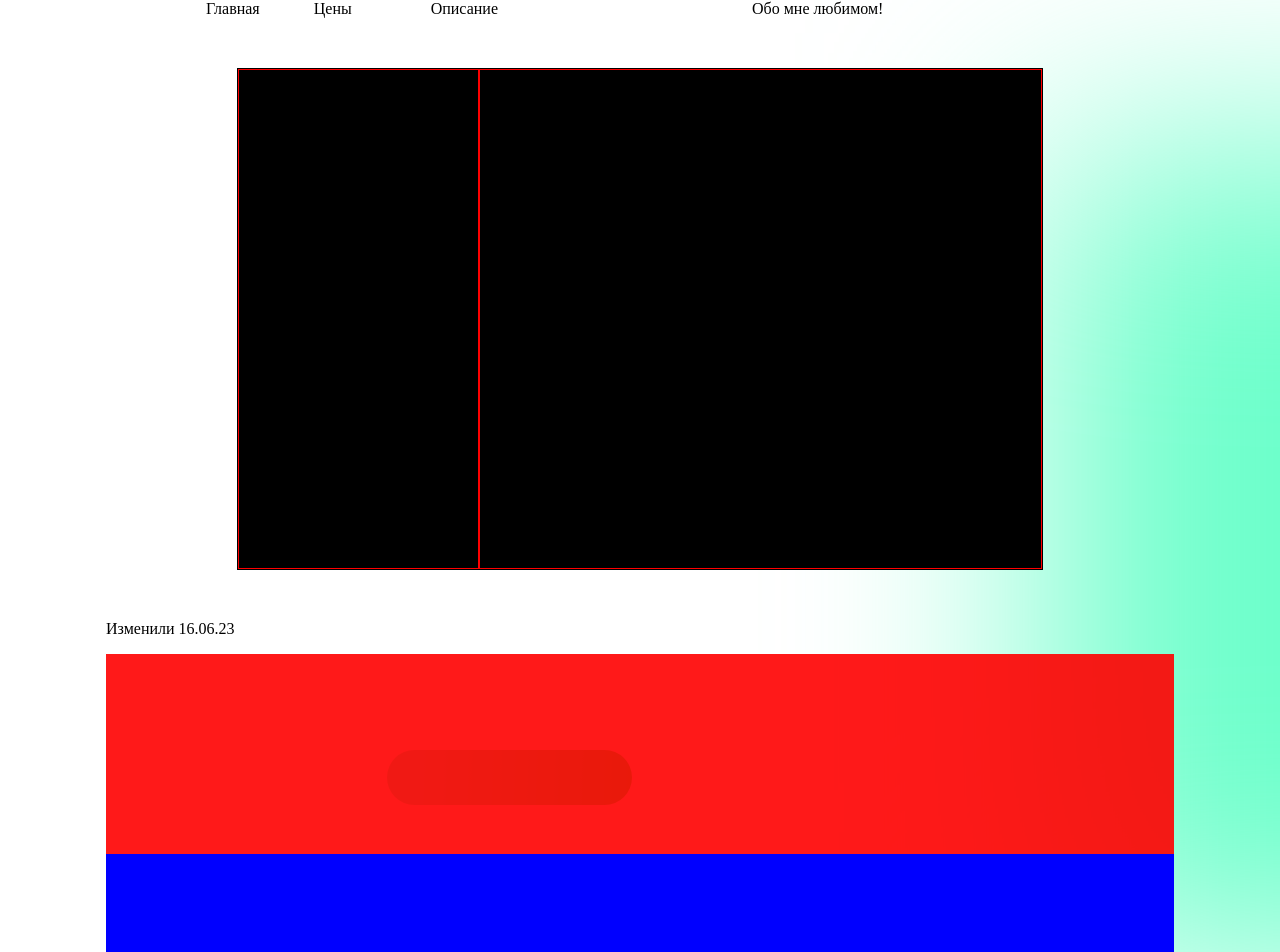
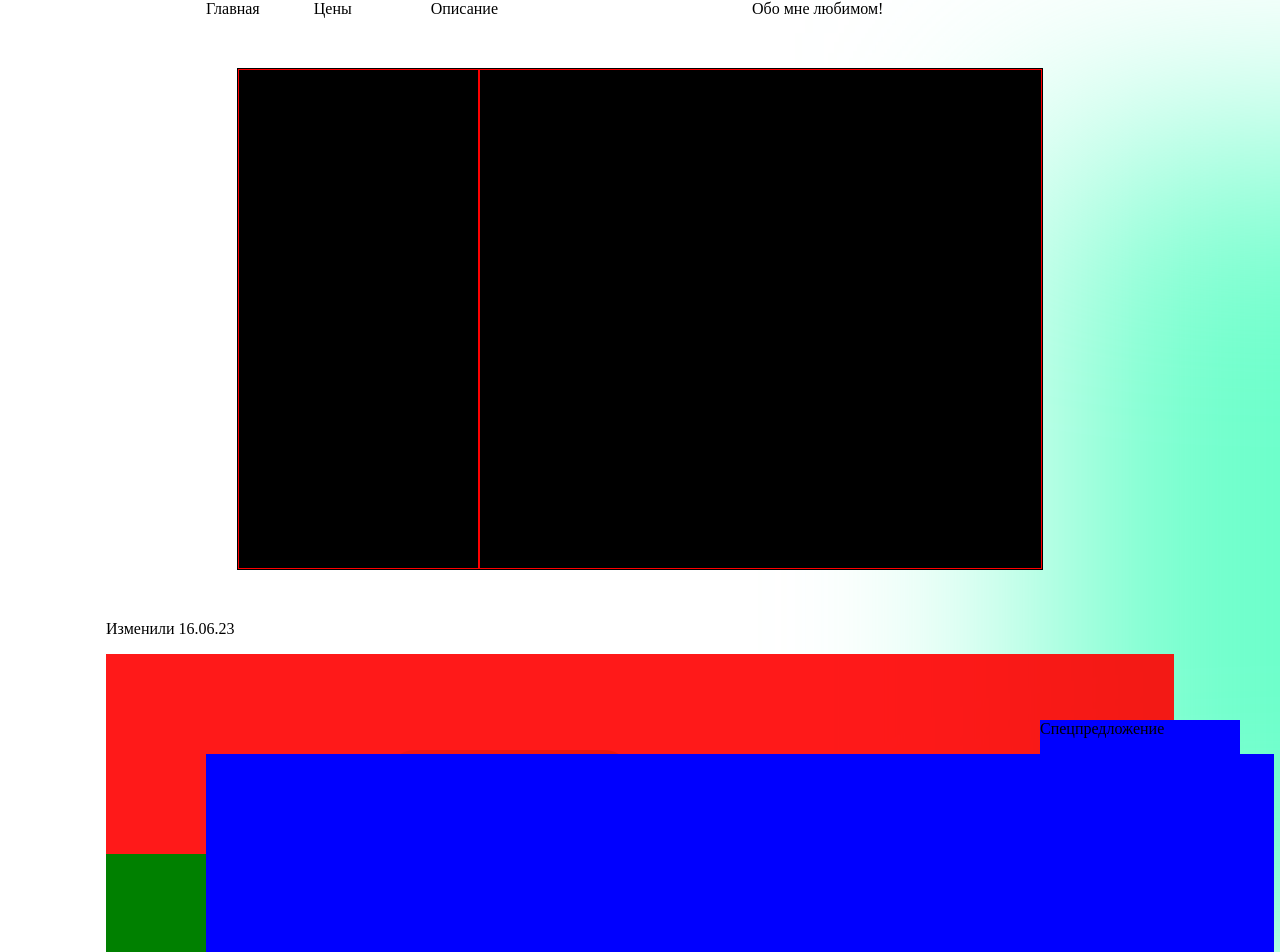
Before and after one commit to AndreiMedvedevSaratov/maxima4, a plain HTML site: page index.html in a window 1280 px wide. Shown: the top 952 px of the page. Drawn offline with Linux system fonts and the light colour scheme.

Commit message:
positions 27.06.23

```diff
--- a/index.html
+++ b/index.html
@@ -31,6 +31,8 @@
     <div class="position-item-2"></div>
     <div class="position-item-3"></div>
   </div>
+
+  <div class="position-item-4">Спецпредложение</div>
 </body>
 
 </html>
--- a/style.css
+++ b/style.css
@@ -1,6 +1,7 @@
 body {
   width: 1068px;
   margin: 0 auto;
+  /* position: relative; */
 }
 /* .nav-wrapper {
   display: flex;
@@ -72,6 +73,11 @@ body {
   z-index: -10;
 }
 
+.position-wrapper {
+  position: relative;
+  /* left: 500px; */
+}
+
 .position-item-1,
 .position-item-2,
 .position-item-3 {
@@ -86,9 +92,10 @@ body {
 }
 
 .position-item-2 {
-  /* position: relative; */
-  top: 30px;
-  left: 50px;
+  position: absolute;
+  width: 100%;
+  top: 100px;
+  left: 100px;
   background-color: blue;
 }
 
@@ -97,3 +104,12 @@ body {
   background-color: green;
   /* z-index: 11; */
 }
+
+.position-item-4 {
+  position: fixed;
+  width: 200px;
+  height: 40px;
+  bottom: 40px;
+  right: 40px;
+  background-color: blue;
+}
```
